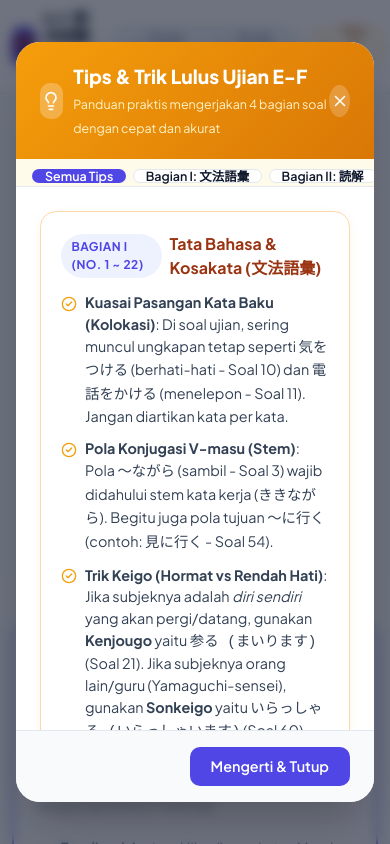
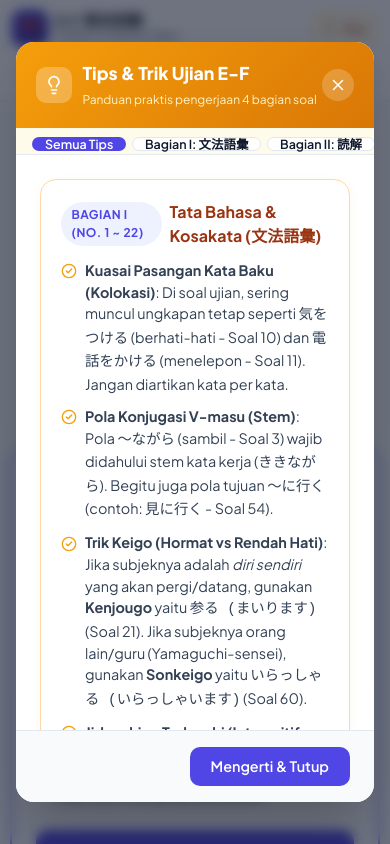
Before and after one commit to fathurzoy/ef-gakkou, a React (Vite) app: page / in a window 390 px wide. Both pictures are taken after a click on the button "💡 Lihat Tips & Trik Ujian E-F". Shown: the top 844 px of the page. Built offline with nearby package versions, Linux system fonts and the light colour scheme.

Commit message:
style: improve mobile responsiveness and layout spacing across UI components

```diff
--- a/src/components/Header.tsx
+++ b/src/components/Header.tsx
@@ -37,8 +37,10 @@ export const Header: React.FC<HeaderProps> = ({
   return (
     <header className="app-header">
       <div className="header-inner">
+        {/* Row 1: Top Bar on Mobile, Left + Center + Right on Desktop */}
+        <div className="header-top-row">
           {/* Logo and Home Button */}
-        <div style={{ display: 'flex', alignItems: 'center', gap: '0.75rem' }}>
+          <div style={{ display: 'flex', alignItems: 'center', gap: '0.65rem' }}>
             <button
               onClick={() => onSwitchMode('select')}
               style={{
@@ -54,35 +56,36 @@ export const Header: React.FC<HeaderProps> = ({
             >
               <div
                 style={{
-                width: '38px',
-                height: '38px',
+                  width: '36px',
+                  height: '36px',
                   borderRadius: '10px',
                   background: 'linear-gradient(135deg, #4f46e5 0%, #3730a3 100%)',
                   color: '#ffffff',
                   display: 'flex',
                   alignItems: 'center',
                   justifyContent: 'center',
-                fontSize: '1.2rem',
+                  fontSize: '1.15rem',
                   boxShadow: '0 2px 8px rgba(79, 70, 229, 0.3)',
+                  flexShrink: 0,
                 }}
               >
                 ⛩️
               </div>
               <div className="header-title-block">
-              <div style={{ fontSize: '0.95rem', fontWeight: 800, color: '#0f172a', lineHeight: 1.2 }}>
+                <div style={{ fontSize: '0.92rem', fontWeight: 800, color: '#0f172a', lineHeight: 1.2 }}>
                   E-F 期末試験
                 </div>
-              <div style={{ fontSize: '0.72rem', color: '#64748b', fontWeight: 600 }}>
+                <div style={{ fontSize: '0.7rem', color: '#64748b', fontWeight: 600 }}>
                   Latihan & Review Ujian
                 </div>
               </div>
             </button>
           </div>
 
-        {/* Center Mode Switcher Tabs */}
+          {/* Desktop Center Mode Switcher Tabs */}
           <div
+            className="desktop-only"
             style={{
-            display: 'flex',
               background: '#f1f5f9',
               padding: '0.25rem',
               borderRadius: '9999px',
@@ -120,15 +123,15 @@ export const Header: React.FC<HeaderProps> = ({
             </button>
           </div>
 
-        {/* Right Stats and Actions */}
-        <div style={{ display: 'flex', alignItems: 'center', gap: '0.65rem' }}>
-          {/* Quick Score Badges (visible in exam mode) */}
+          {/* Right Action Icons (Common & Desktop stats) */}
+          <div style={{ display: 'flex', alignItems: 'center', gap: '0.45rem' }}>
+            {/* Desktop Score Badges */}
             {mode === 'exam' && (
               <div
+                className="desktop-only"
                 style={{
-                display: 'flex',
                   alignItems: 'center',
-                gap: '0.4rem',
+                  gap: '0.35rem',
                   fontSize: '0.8rem',
                   fontWeight: 700,
                 }}
@@ -140,7 +143,7 @@ export const Header: React.FC<HeaderProps> = ({
                     gap: '0.2rem',
                     color: '#059669',
                     background: '#ecfdf5',
-                  padding: '0.25rem 0.55rem',
+                    padding: '0.25rem 0.5rem',
                     borderRadius: '6px',
                     border: '1px solid #a7f3d0',
                   }}
@@ -156,7 +159,7 @@ export const Header: React.FC<HeaderProps> = ({
                     gap: '0.2rem',
                     color: '#dc2626',
                     background: '#fef2f2',
-                  padding: '0.25rem 0.55rem',
+                    padding: '0.25rem 0.5rem',
                     borderRadius: '6px',
                     border: '1px solid #fecaca',
                   }}
@@ -167,24 +170,25 @@ export const Header: React.FC<HeaderProps> = ({
               </div>
             )}
 
-          {/* Question Drawer Button */}
+            {/* Question Drawer Button (Exam Mode) */}
             {mode === 'exam' && (
               <button
                 onClick={onOpenDrawer}
                 className="btn btn-secondary"
                 style={{
-                fontSize: '0.8rem',
-                padding: '0.4rem 0.75rem',
+                  fontSize: '0.78rem',
+                  padding: '0.35rem 0.65rem',
                   borderRadius: '8px',
-                height: '36px',
+                  height: '34px',
                   display: 'flex',
                   alignItems: 'center',
-                gap: '0.35rem',
+                  gap: '0.3rem',
                 }}
                 title="Daftar Soal 1-60"
               >
-              <LayoutGrid size={16} color="#4f46e5" />
-              <span>Grid ({totalAnswered}/60)</span>
+                <LayoutGrid size={15} color="#4f46e5" />
+                <span className="desktop-only">Grid ({totalAnswered}/60)</span>
+                <span className="mobile-only" style={{ fontWeight: 700 }}>{totalAnswered}/60</span>
               </button>
             )}
 
@@ -193,21 +197,22 @@ export const Header: React.FC<HeaderProps> = ({
               onClick={onOpenTips}
               className="btn btn-secondary"
               style={{
-              fontSize: '0.8rem',
-              padding: '0.4rem 0.75rem',
+                fontSize: '0.78rem',
+                padding: '0.35rem 0.65rem',
                 borderRadius: '8px',
-              height: '36px',
+                height: '34px',
                 display: 'flex',
                 alignItems: 'center',
-              gap: '0.35rem',
+                gap: '0.3rem',
                 background: '#fffbeb',
                 borderColor: '#fde68a',
                 color: '#b45309',
               }}
               title="Lihat Tips & Trik Mengerjakan Ujian"
             >
-            <Lightbulb size={16} color="#d97706" />
-            <span>Tips & Trik</span>
+              <Lightbulb size={15} color="#d97706" />
+              <span className="desktop-only">Tips & Trik</span>
+              <span className="mobile-only">Tips</span>
             </button>
 
             {/* Reset button */}
@@ -216,16 +221,84 @@ export const Header: React.FC<HeaderProps> = ({
                 onClick={onResetProgress}
                 className="btn btn-ghost"
                 style={{
-                padding: '0.4rem',
+                  padding: '0.35rem',
                   borderRadius: '8px',
-                height: '36px',
-                width: '36px',
+                  height: '34px',
+                  width: '34px',
                   color: '#94a3b8',
                 }}
                 title="Reset Semua Progres Ujian"
               >
-              <RotateCcw size={16} />
+                <RotateCcw size={15} />
               </button>
+            )}
+          </div>
+        </div>
+
+        {/* Row 2: Mobile Sub-Row with Mode Switcher & Stats */}
+        <div className="mobile-only header-sub-row">
+          <div className="header-mode-switcher">
+            <button
+              onClick={() => onSwitchMode('exam')}
+              className={`btn ${mode === 'exam' ? 'btn-primary' : 'btn-ghost'}`}
+            >
+              <GraduationCap size={14} />
+              <span>Mode Ujian</span>
+            </button>
+
+            <button
+              onClick={() => onSwitchMode('review')}
+              className={`btn ${mode === 'review' ? 'btn-primary' : 'btn-ghost'}`}
+            >
+              <BookOpen size={14} />
+              <span>Mode Belajar</span>
+            </button>
+          </div>
+
+          {/* Mobile Score Badges in Exam Mode */}
+          {mode === 'exam' && (
+            <div
+              style={{
+                display: 'flex',
+                alignItems: 'center',
+                gap: '0.3rem',
+                fontSize: '0.75rem',
+                fontWeight: 700,
+                flexShrink: 0,
+              }}
+            >
+              <span
+                style={{
+                  display: 'inline-flex',
+                  alignItems: 'center',
+                  gap: '0.2rem',
+                  color: '#059669',
+                  background: '#ecfdf5',
+                  padding: '0.25rem 0.45rem',
+                  borderRadius: '6px',
+                  border: '1px solid #a7f3d0',
+                }}
+                title="Jumlah Benar"
+              >
+                <CheckCircle2 size={12} /> {totalCorrect}
+              </span>
+
+              <span
+                style={{
+                  display: 'inline-flex',
+                  alignItems: 'center',
+                  gap: '0.2rem',
+                  color: '#dc2626',
+                  background: '#fef2f2',
+                  padding: '0.25rem 0.45rem',
+                  borderRadius: '6px',
+                  border: '1px solid #fecaca',
+                }}
+                title="Jumlah Salah"
+              >
+                <XCircle size={12} /> {totalIncorrect}
+              </span>
+            </div>
           )}
         </div>
       </div>
--- a/src/components/ModeSelection.tsx
+++ b/src/components/ModeSelection.tsx
@@ -38,9 +38,10 @@ export const ModeSelection: React.FC<ModeSelectionProps> = ({
     <div className="mode-selection animate-fade-in" style={{ maxWidth: '840px', margin: '0 auto' }}>
       {/* Hero Header */}
       <div
+        className="hero-card"
         style={{
           textAlign: 'center',
-          padding: '2rem 1rem 2.5rem 1rem',
+          padding: '2rem 1.25rem 2.5rem 1.25rem',
           background: 'radial-gradient(ellipse at top, #eef2ff 0%, #f8fafc 70%)',
           borderRadius: '24px',
           border: '1px solid #e2e8f0',
@@ -51,35 +52,38 @@ export const ModeSelection: React.FC<ModeSelectionProps> = ({
           style={{
             display: 'inline-flex',
             alignItems: 'center',
-            gap: '0.5rem',
+            gap: '0.4rem',
             background: '#ffffff',
-            padding: '0.4rem 1rem',
+            padding: '0.35rem 0.85rem',
             borderRadius: '9999px',
             border: '1px solid #e0e7ff',
             boxShadow: '0 2px 6px rgba(79, 70, 229, 0.08)',
-            marginBottom: '1rem',
+            marginBottom: '0.85rem',
+            maxWidth: '100%',
           }}
         >
-          <span style={{ fontSize: '1rem' }}>⛩️</span>
-          <span style={{ fontSize: '0.85rem', fontWeight: 700, color: '#4338ca' }}>
-            長野国際文化学院 ・ E-F 期末試験 読解・文法
+          <span style={{ fontSize: '0.95rem' }}>⛩️</span>
+          <span style={{ fontSize: '0.78rem', fontWeight: 700, color: '#4338ca', whiteSpace: 'nowrap', overflow: 'hidden', textOverflow: 'ellipsis' }}>
+            長野国際文化学院 ・ E-F 期末試験
           </span>
         </div>
 
         <h1
+          className="hero-title"
           style={{
-            fontSize: '2.2rem',
+            fontSize: '2.1rem',
             fontWeight: 800,
             color: '#0f172a',
             lineHeight: 1.25,
-            marginBottom: '0.85rem',
+            marginBottom: '0.75rem',
           }}
         >
           Latihan & Review Ujian Bahasa Jepang E-F
         </h1>
         <p
+          className="hero-subtitle"
           style={{
-            fontSize: '1.05rem',
+            fontSize: '1rem',
             color: '#64748b',
             maxWidth: '620px',
             margin: '0 auto',
@@ -113,12 +117,12 @@ export const ModeSelection: React.FC<ModeSelectionProps> = ({
         {answeredCount > 0 && (
           <div
             style={{
-              marginTop: '1.5rem',
+              marginTop: '1.25rem',
               display: 'inline-flex',
               alignItems: 'center',
-              gap: '1.25rem',
+              gap: '0.85rem',
               background: '#ffffff',
-              padding: '0.75rem 1.25rem',
+              padding: '0.65rem 1rem',
               borderRadius: '16px',
               border: '1px solid #cbd5e1',
               boxShadow: '0 4px 12px rgba(0,0,0,0.04)',
@@ -127,13 +131,13 @@ export const ModeSelection: React.FC<ModeSelectionProps> = ({
             }}
           >
             <div style={{ display: 'flex', alignItems: 'center', gap: '0.4rem' }}>
-              <BookmarkCheck size={18} color="#4f46e5" />
-              <span style={{ fontSize: '0.88rem', color: '#334155' }}>
-                Progres tersimpan: <strong>{answeredCount}</strong> / {totalQuestions} soal
+              <BookmarkCheck size={16} color="#4f46e5" />
+              <span style={{ fontSize: '0.82rem', color: '#334155' }}>
+                Progres: <strong>{answeredCount}</strong> / {totalQuestions} soal
               </span>
             </div>
-            <div style={{ fontSize: '0.88rem', color: '#059669', fontWeight: 700 }}>
-              Akurasi: {accuracy}% ({correctCount} Benar)
+            <div style={{ fontSize: '0.82rem', color: '#059669', fontWeight: 700 }}>
+              {accuracy}% ({correctCount} Benar)
             </div>
             <button
               onClick={onResetProgress}
@@ -141,12 +145,12 @@ export const ModeSelection: React.FC<ModeSelectionProps> = ({
                 background: 'transparent',
                 border: 'none',
                 color: '#ef4444',
-                fontSize: '0.8rem',
+                fontSize: '0.78rem',
                 fontWeight: 600,
                 cursor: 'pointer',
                 display: 'flex',
                 alignItems: 'center',
-                gap: '0.25rem',
+                gap: '0.2rem',
               }}
             >
               <RotateCcw size={12} /> Reset Ujian
@@ -156,14 +160,7 @@ export const ModeSelection: React.FC<ModeSelectionProps> = ({
       </div>
 
       {/* Mode Cards (The 2 Main Choices) */}
-      <div
-        style={{
-          display: 'grid',
-          gridTemplateColumns: 'repeat(auto-fit, minmax(320px, 1fr))',
-          gap: '1.5rem',
-          marginBottom: '2.5rem',
-        }}
-      >
+      <div className="mode-cards-grid">
         {/* Card 1: Mode Ujian (Exam Mode / Migii Style) */}
         <div
           className="card card-hover"
@@ -321,7 +318,7 @@ export const ModeSelection: React.FC<ModeSelectionProps> = ({
           </h3>
         </div>
 
-        <div style={{ display: 'grid', gridTemplateColumns: 'repeat(auto-fit, minmax(240px, 1fr))', gap: '1rem' }}>
+        <div className="sections-grid">
           {examSections.map((sec) => (
             <div
               key={sec.id}
--- a/src/components/TipsModal.tsx
+++ b/src/components/TipsModal.tsx
@@ -31,7 +31,7 @@ export const TipsModal: React.FC<TipsModalProps> = ({ isOpen, onClose }) => {
       onClick={onClose}
     >
       <div
-        className="animate-fade-in"
+        className="animate-fade-in modal-dialog"
         style={{
           width: '100%',
           maxWidth: '680px',
@@ -50,7 +50,7 @@ export const TipsModal: React.FC<TipsModalProps> = ({ isOpen, onClose }) => {
           style={{
             background: 'linear-gradient(135deg, #f59e0b 0%, #d97706 100%)',
             color: '#ffffff',
-            padding: '1.25rem 1.5rem',
+            padding: '1.1rem 1.25rem',
             display: 'flex',
             alignItems: 'center',
             justifyContent: 'space-between',
@@ -66,16 +66,17 @@ export const TipsModal: React.FC<TipsModalProps> = ({ isOpen, onClose }) => {
                 display: 'flex',
                 alignItems: 'center',
                 justifyContent: 'center',
+                flexShrink: 0,
               }}
             >
               <Lightbulb size={20} color="#ffffff" />
             </div>
             <div>
-              <h3 style={{ margin: 0, fontSize: '1.2rem', fontWeight: 800 }}>
-                Tips & Trik Lulus Ujian E-F
+              <h3 style={{ margin: 0, fontSize: '1.1rem', fontWeight: 800 }}>
+                Tips & Trik Ujian E-F
               </h3>
-              <span style={{ fontSize: '0.78rem', color: '#fef3c7' }}>
-                Panduan praktis mengerjakan 4 bagian soal dengan cepat dan akurat
+              <span style={{ fontSize: '0.75rem', color: '#fef3c7' }}>
+                Panduan praktis pengerjaan 4 bagian soal
               </span>
             </div>
           </div>
@@ -99,49 +100,50 @@ export const TipsModal: React.FC<TipsModalProps> = ({ isOpen, onClose }) => {
           </button>
         </div>
 
-        {/* Tab Navigation */}
+        {/* Tab Navigation (Scrollable on mobile) */}
         <div
+          className="scroll-pills-row"
           style={{
             display: 'flex',
             overflowX: 'auto',
-            padding: '0.65rem 1rem',
-            gap: '0.4rem',
+            padding: '0.6rem 1rem',
+            gap: '0.35rem',
             borderBottom: '1px solid #e2e8f0',
             background: '#fffbeb',
           }}
         >
           <button
             onClick={() => setActiveTab('all')}
-            className={`btn ${activeTab === 'all' ? 'btn-primary' : 'btn-secondary'}`}
-            style={{ fontSize: '0.78rem', padding: '0.35rem 0.75rem', borderRadius: '9999px', whiteSpace: 'nowrap' }}
+            className={`btn scroll-pill-btn ${activeTab === 'all' ? 'btn-primary' : 'btn-secondary'}`}
+            style={{ fontSize: '0.78rem', padding: '0.35rem 0.75rem', borderRadius: '9999px' }}
           >
             Semua Tips
           </button>
           <button
             onClick={() => setActiveTab('I')}
-            className={`btn ${activeTab === 'I' ? 'btn-primary' : 'btn-secondary'}`}
-            style={{ fontSize: '0.78rem', padding: '0.35rem 0.75rem', borderRadius: '9999px', whiteSpace: 'nowrap' }}
+            className={`btn scroll-pill-btn ${activeTab === 'I' ? 'btn-primary' : 'btn-secondary'}`}
+            style={{ fontSize: '0.78rem', padding: '0.35rem 0.75rem', borderRadius: '9999px' }}
           >
             Bagian I: 文法語彙
           </button>
           <button
             onClick={() => setActiveTab('II')}
-            className={`btn ${activeTab === 'II' ? 'btn-primary' : 'btn-secondary'}`}
-            style={{ fontSize: '0.78rem', padding: '0.35rem 0.75rem', borderRadius: '9999px', whiteSpace: 'nowrap' }}
+            className={`btn scroll-pill-btn ${activeTab === 'II' ? 'btn-primary' : 'btn-secondary'}`}
+            style={{ fontSize: '0.78rem', padding: '0.35rem 0.75rem', borderRadius: '9999px' }}
           >
             Bagian II: 読解
           </button>
           <button
             onClick={() => setActiveTab('III')}
-            className={`btn ${activeTab === 'III' ? 'btn-primary' : 'btn-secondary'}`}
-            style={{ fontSize: '0.78rem', padding: '0.35rem 0.75rem', borderRadius: '9999px', whiteSpace: 'nowrap' }}
+            className={`btn scroll-pill-btn ${activeTab === 'III' ? 'btn-primary' : 'btn-secondary'}`}
+            style={{ fontSize: '0.78rem', padding: '0.35rem 0.75rem', borderRadius: '9999px' }}
           >
             Bagian III: 漢字
           </button>
           <button
             onClick={() => setActiveTab('IV')}
-            className={`btn ${activeTab === 'IV' ? 'btn-primary' : 'btn-secondary'}`}
-            style={{ fontSize: '0.78rem', padding: '0.35rem 0.75rem', borderRadius: '9999px', whiteSpace: 'nowrap' }}
+            className={`btn scroll-pill-btn ${activeTab === 'IV' ? 'btn-primary' : 'btn-secondary'}`}
+            style={{ fontSize: '0.78rem', padding: '0.35rem 0.75rem', borderRadius: '9999px' }}
           >
             Bagian IV: 記述
           </button>
--- a/src/index.css
+++ b/src/index.css
@@ -332,18 +332,222 @@ rt {
   background: #94a3b8;
 }
 
-/* Responsive */
-@media (max-width: 640px) {
+/* Responsive & Mobile Optimization */
+.mobile-only {
+  display: none !important;
+}
+
+.desktop-only {
+  display: flex !important;
+}
+
+/* Horizontal scrollable pills container (for filter & tabs on mobile) */
+.scroll-pills-row {
+  display: flex;
+  overflow-x: auto;
+  gap: 0.4rem;
+  padding: 0.25rem 0.1rem;
+  -webkit-overflow-scrolling: touch;
+  scrollbar-width: none; /* Firefox */
+}
+
+.scroll-pills-row::-webkit-scrollbar {
+  display: none; /* Chrome, Safari */
+}
+
+.scroll-pill-btn {
+  white-space: nowrap !important;
+  flex-shrink: 0 !important;
+}
+
+/* Responsive Header Styles */
+.header-inner {
+  max-width: 1100px;
+  margin: 0 auto;
+  padding: 0.65rem 1rem;
+  display: flex;
+  align-items: center;
+  justify-content: space-between;
+  gap: 0.75rem;
+}
+
+.header-mobile-bar {
+  display: none;
+}
+
+/* Responsive Grid layouts */
+.mode-cards-grid {
+  display: grid;
+  grid-template-columns: repeat(auto-fit, minmax(300px, 1fr));
+  gap: 1.5rem;
+  margin-bottom: 2.5rem;
+}
+
+.sections-grid {
+  display: grid;
+  grid-template-columns: repeat(auto-fit, minmax(240px, 1fr));
+  gap: 1rem;
+}
+
+.review-options-grid {
+  display: grid;
+  grid-template-columns: repeat(auto-fit, minmax(220px, 1fr));
+  gap: 0.65rem;
+  margin-bottom: 1rem;
+}
+
+/* Media Queries: Mobile (< 680px) */
+@media (max-width: 680px) {
+  .mobile-only {
+    display: flex !important;
+  }
+
+  .desktop-only {
+    display: none !important;
+  }
+
   .main-content {
-    padding: 1rem 0.75rem 4rem 0.75rem;
+    padding: 0.75rem 0.65rem 4rem 0.65rem;
+  }
+
+  /* Header adjustments for mobile */
+  .app-header {
+    border-bottom: 1px solid var(--border-color);
   }
 
   .header-inner {
-    padding: 0.6rem 0.75rem;
+    padding: 0.6rem 0.75rem 0.4rem 0.75rem;
+    flex-direction: column;
+    gap: 0.5rem;
+  }
+
+  .header-top-row {
+    width: 100%;
+    display: flex;
+    align-items: center;
+    justify-content: space-between;
+  }
+
+  .header-sub-row {
+    width: 100%;
+    display: flex;
+    align-items: center;
+    justify-content: space-between;
+    gap: 0.5rem;
+  }
+
+  .header-mode-switcher {
+    flex: 1;
+    display: flex;
+    background: #f1f5f9;
+    padding: 0.2rem;
+    border-radius: 9999px;
+    border: 1px solid #e2e8f0;
+  }
+
+  .header-mode-switcher .btn {
+    flex: 1;
+    font-size: 0.78rem !important;
+    padding: 0.35rem 0.5rem !important;
+    height: 32px !important;
+    justify-content: center;
+    white-space: nowrap;
+  }
+
+  /* Mode selection hero */
+  .hero-card {
+    padding: 1.5rem 0.85rem !important;
+    border-radius: 18px !important;
+    margin-bottom: 1.25rem !important;
+  }
+
+  .hero-title {
+    font-size: 1.45rem !important;
+    line-height: 1.3 !important;
+  }
+
+  .hero-subtitle {
+    font-size: 0.88rem !important;
+    line-height: 1.5 !important;
+  }
+
+  .mode-cards-grid {
+    grid-template-columns: 1fr;
+    gap: 1rem;
+    margin-bottom: 1.75rem;
+  }
+
+  .sections-grid {
+    grid-template-columns: 1fr;
+    gap: 0.75rem;
+  }
+
+  /* Card padding on mobile */
+  .card-responsive-padding {
+    padding: 1rem 0.85rem !important;
+  }
+
+  /* Question Card & typography */
+  .question-text-mobile {
+    font-size: 1.15rem !important;
+    line-height: 2.1 !important;
   }
 
   .option-btn {
-    padding: 0.85rem 0.9rem;
-    font-size: 0.98rem;
+    padding: 0.85rem 0.85rem;
+    font-size: 0.96rem;
+    gap: 0.65rem;
+  }
+
+  .option-num {
+    width: 26px;
+    height: 26px;
+    font-size: 0.8rem;
+  }
+
+  /* Review options single column on mobile */
+  .review-options-grid {
+    grid-template-columns: 1fr;
+  }
+
+  /* Navigation footer */
+  .nav-footer-mobile {
+    display: flex;
+    align-items: center;
+    justify-content: space-between;
+    gap: 0.4rem;
+  }
+
+  .nav-footer-mobile .btn {
+    padding: 0.55rem 0.75rem !important;
+    font-size: 0.82rem !important;
+  }
+
+  /* Drawer width */
+  .drawer-panel {
+    max-width: 92vw !important;
+  }
+
+  /* Modals */
+  .modal-dialog {
+    max-width: 95vw !important;
+    border-radius: 18px !important;
   }
 }
+
+/* Small mobile (< 380px) */
+@media (max-width: 380px) {
+  .hero-title {
+    font-size: 1.3rem !important;
+  }
+
+  .question-text-mobile {
+    font-size: 1.05rem !important;
+    line-height: 2.0 !important;
+  }
+
+  .option-btn {
+    padding: 0.75rem 0.75rem;
+    font-size: 0.92rem;
+  }
+}
```
Also changed, not shown: src/components/QuestionCard.tsx (+39 -31 lines), src/components/QuestionDrawer.tsx (+34 -33 lines), src/components/ReadingPassage.tsx (+10 -9 lines), src/components/ReviewListView.tsx (+31 -34 lines), src/components/ScoreSummaryModal.tsx (+7 -6 lines). Lines whose indentation alone changed are shown as unchanged.
